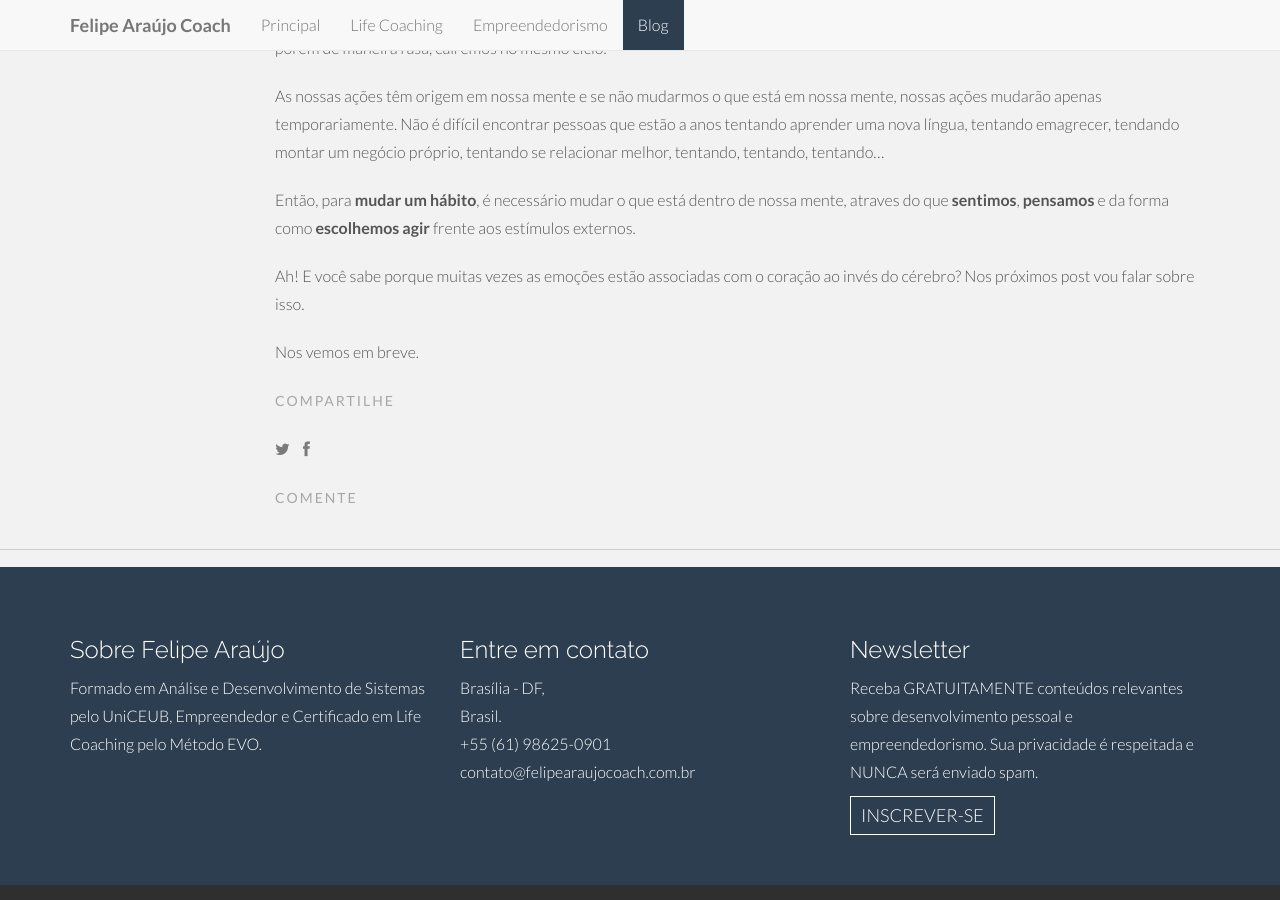
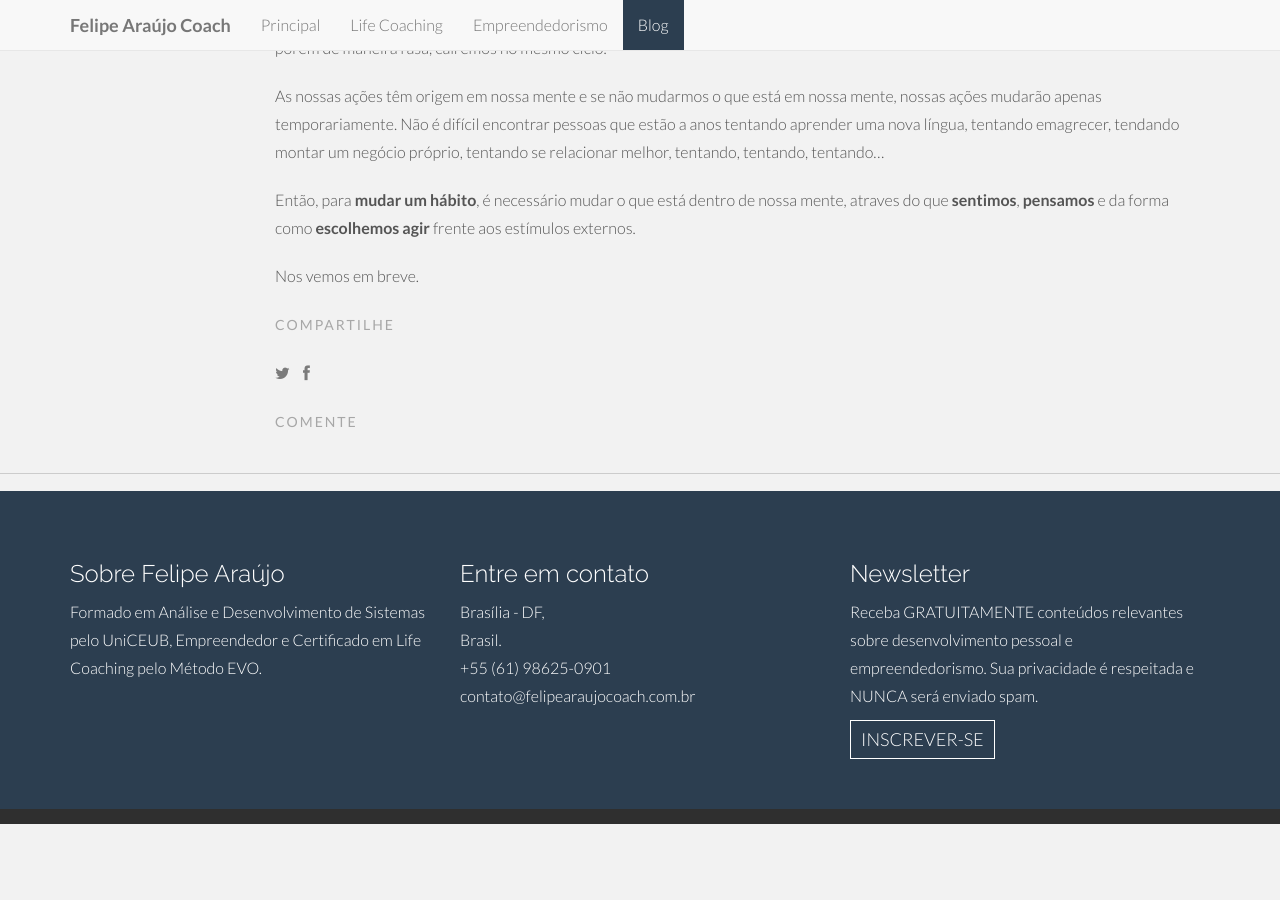
Before and after one commit to araujofelipe/felipearaujocoach, a Jekyll site: the page built from _posts/2016-07-02-como-mudar-criar-um-habito.markdown, in a window 1280 px wide and 900 px high, scrolled down 986 px. Built offline with Jekyll 4.4.1, drawn with Linux system fonts in a browser that asks for light colours; comment, search, counter and statistics services are not loaded; after the commit the page ends 1810 px from its top, so only the background shows below that.

Commit message:
Blog e primeiro post

```diff
--- a/_posts/2016-07-02-como-mudar-criar-um-habito.markdown
+++ b/_posts/2016-07-02-como-mudar-criar-um-habito.markdown
@@ -20,6 +20,4 @@ As nossas ações têm origem em nossa mente e se não mudarmos o que está em n
 
 Então, para **mudar um hábito**, é necessário mudar o que está dentro de nossa mente, atraves do que **sentimos**, **pensamos** e da forma como  **escolhemos agir** frente aos estímulos externos.
 
-Ah! E você sabe porque muitas vezes as emoções estão associadas com o coração ao invés do cérebro? Nos próximos post vou falar sobre isso.
-
 Nos vemos em breve.
```
